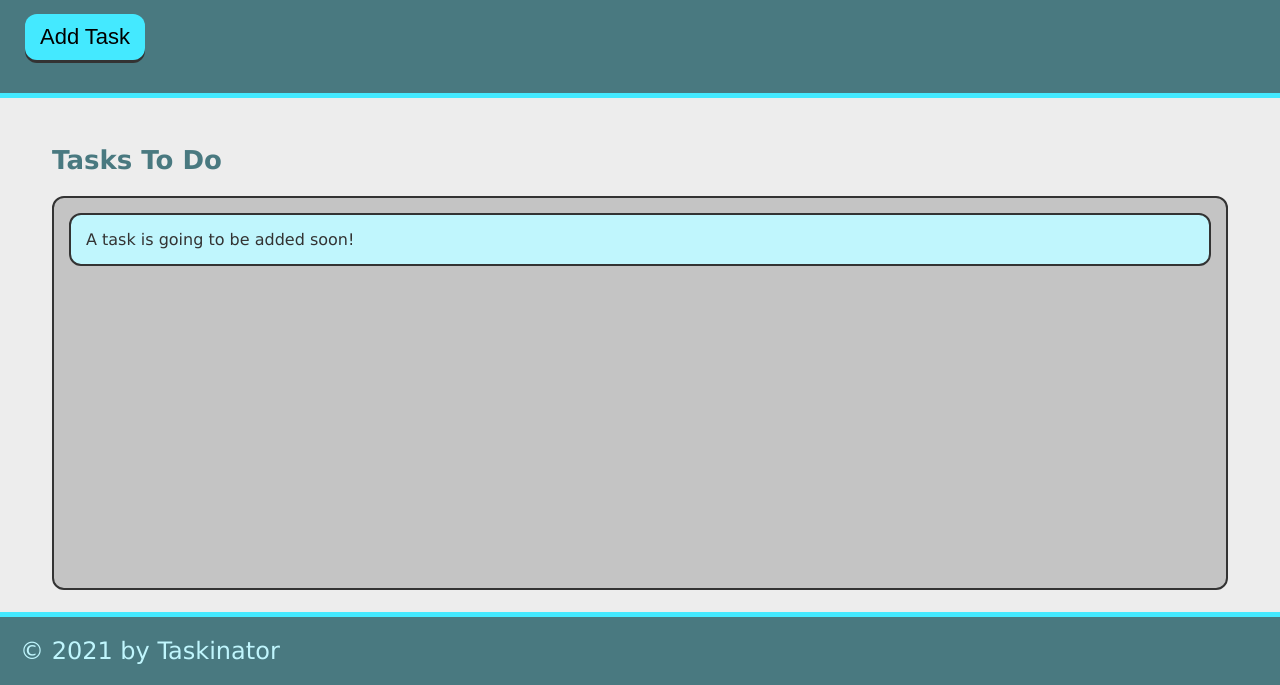
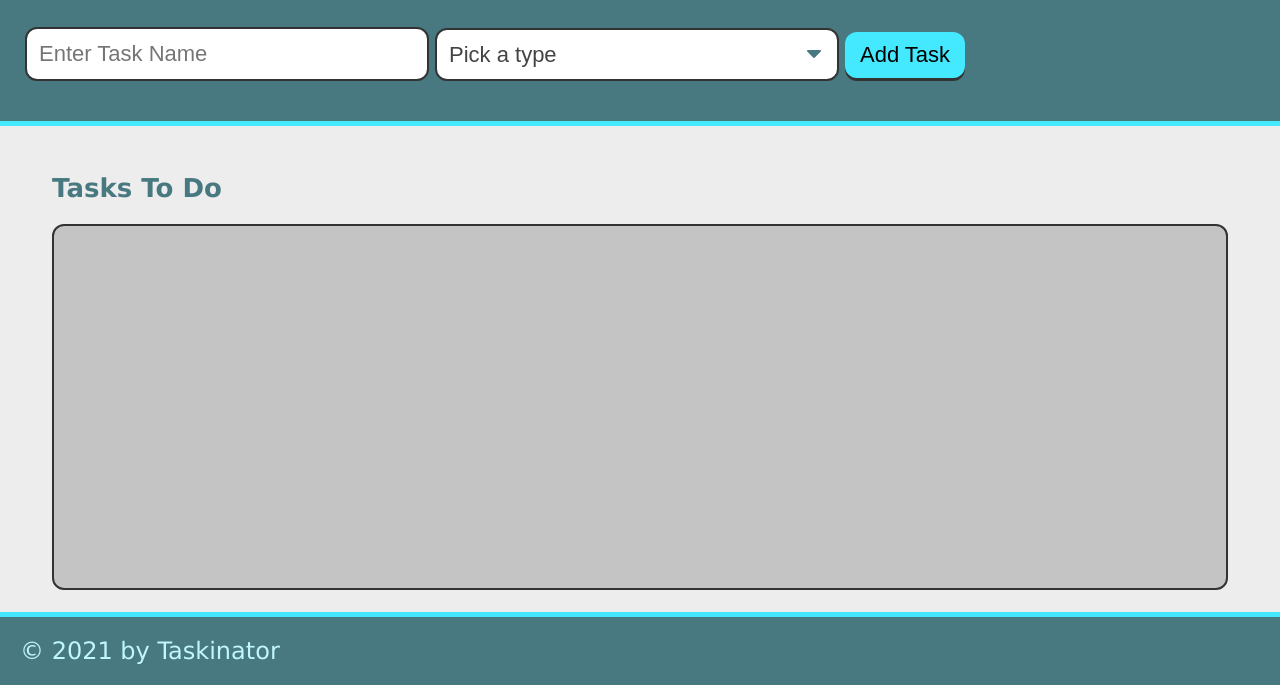
Before and after one commit to Ronan-Codes/taskinator, a plain HTML site: page index.html in a window 1280 px wide. Shown: the part 115-800 px from the top of the page. Drawn offline with Linux system fonts and the light colour scheme.

Commit message:
form html

```diff
--- a/index.html
+++ b/index.html
@@ -11,15 +11,30 @@
     <header>
         <h1 class="page-title">Taskinator</h1>
         <p>Click the button below to add a new task!</p>
-        <button class="btn" id="save-task">Add Task</button>
+        <form id="task-form">
+            <div class="form-group">
+                <input type="text" name="task-name" placeholder="Enter Task Name" />
+              </div>
+
+            <div class="form-group">
+                <select name="task-type" class="select-dropdown">
+                    <option value="" disabled selected>Pick a type</option>
+                    <option value="Print">Print</option>
+                    <option value="Web">Web</option>
+                    <option value="Mobile">Mobile</option>
+                </select>
+            </div>
+
+            <div class="form-group">
+                <button class="btn" id="save-task" type="submit">Add Task</button>
+            </div>
+        </form>
     </header>
 
     <main class="page-content">
         <section class="task-list-wrapper">
             <h2 class="list-title">Tasks To Do</h2>
-            <ul class="task-list" id="tasks-to-do">
-                <li class="task-item">A task is going to be added soon!</li>
-            </ul>
+            <ul class="task-list" id="tasks-to-do"></ul>
         </section>
     </main>
 
```
